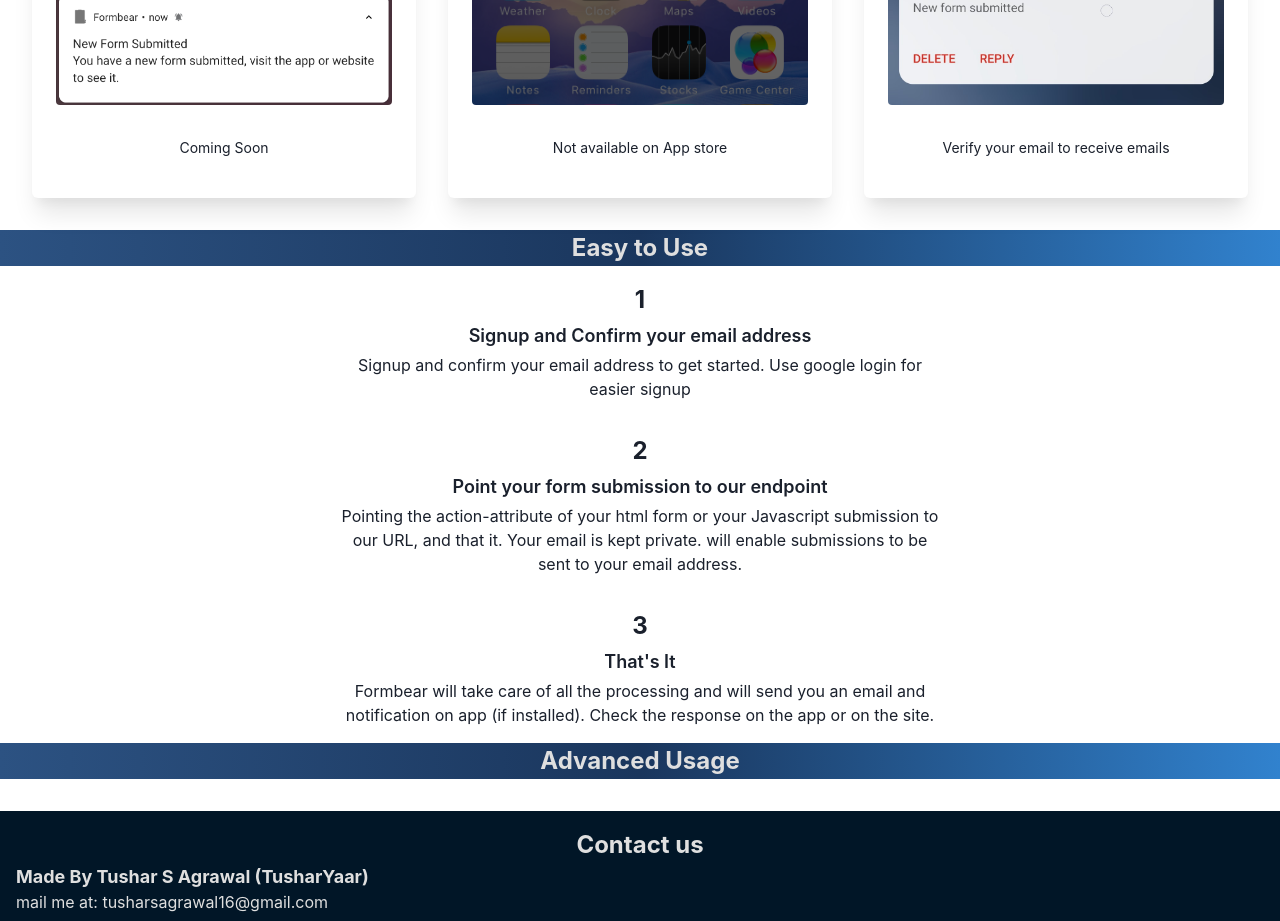
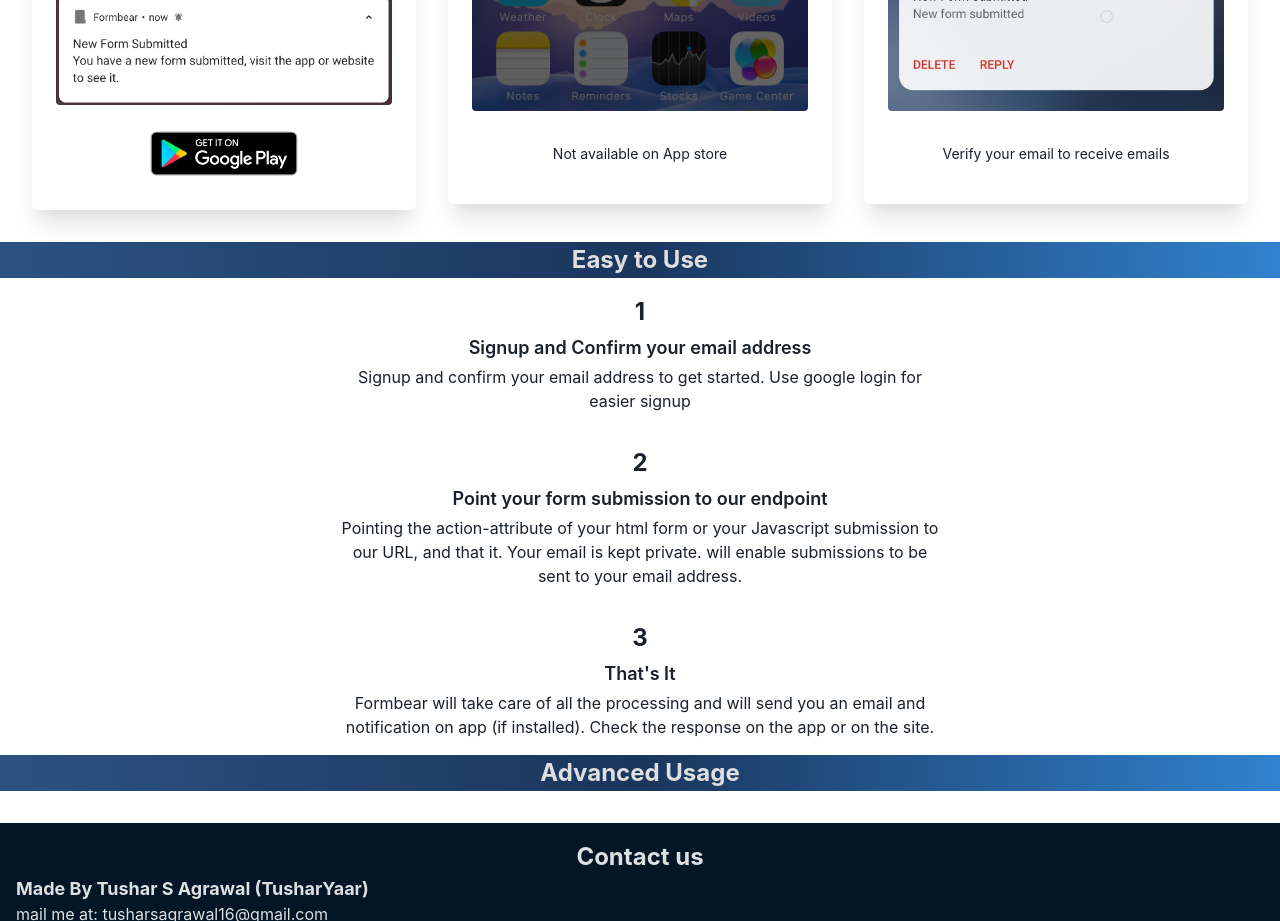
Before and after one commit to TusharYaar/formbear, a React (Create React App) app in the folder react_app/: page / in a window 1280 px wide. Shown: the part 1220-2141 px from the top of the page. Built offline with nearby package versions, Linux system fonts and the light colour scheme; no server answers.

Commit message:
playstore button update

```diff
--- a/react_app/src/pages/Home.jsx
+++ b/react_app/src/pages/Home.jsx
@@ -11,7 +11,7 @@
 import emailNoti from "../assests/noti/email_noti.jpg";
 
 import homeExamples from "../assests/examples.json";
-// import googlePlay from "../assests/google_play_badge.png";
+import googlePlay from "../assests/google_play_badge.png";
 
 const Home = () => {
   return (
@@ -64,12 +64,13 @@
               Android
             </Text>
             <Image src={androidNoti} width="100%" objectFit="cover" loading="lazy" my={4} borderRadius={4} />
-            <Link display="inline" href="https://chakra-ui.com" isExternal w="50%">
-              {/* <Image src={googlePlay} objectFit="cover" loading="lazy" /> */}
+            <Link
+              display="inline"
+              href="https://play.google.com/store/apps/details?id=com.tusharyaar.formbear"
+              isExternal
+              w="50%">
+              <Image src={googlePlay} objectFit="cover" loading="lazy" />
             </Link>
-            <Text fontSize="sm" my={4}>
-              Coming Soon
-            </Text>
           </Flex>
           <Flex
             boxShadow="xl"
```
